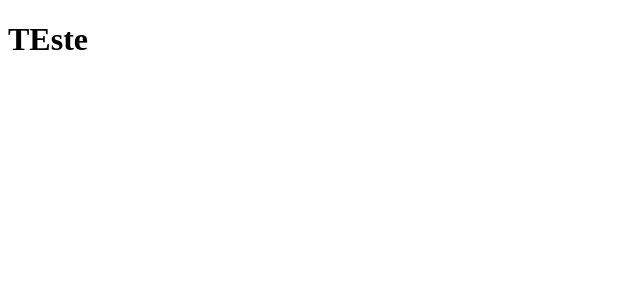
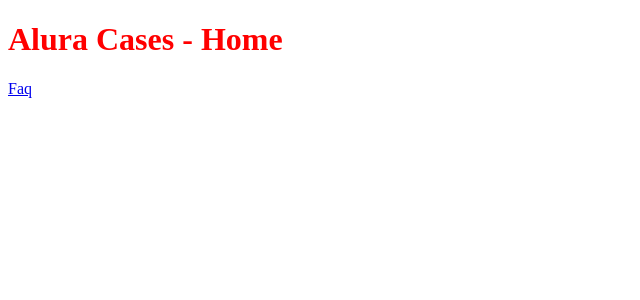
Before and after one commit to NilsonPagnez/projetonextjs, a Next.js app: page / in a window 1280 px wide. Shown: the top 300 px of the page, without its empty margins (0-640 px from the left). Built offline with nearby package versions, Linux system fonts and the light colour scheme.

Commit message:
ajustando pastas e css em js

```diff
--- a/pages/index.js
+++ b/pages/index.js
@@ -1,8 +1,34 @@
-export default function HomePage(){
-    return(
-        <h1>
-            TEste
-        </h1>
+import { Children } from "react"
+import Link from "../src/components/Link"
+
+function Title({ children, as }) {
+
+    const Tag = as
+    return (
+        <>
+            <Tag>
+                {children}
+            </Tag>
+            <style jsx>{`
+            ${Tag} {
+                color: red;
+            }
+
+        `}
+
+            </style>
+        </>
+    )
+}
+
+export default function HomePage() {
+    return (
+        <div>
+            <Title as={'h1'}>Alura Cases - Home</Title>
+            <Link href="/faq">
+                Faq
+            </Link>
+        </div>
 
     )
 }
--- /dev/null
+++ b/src/components/Link/index.js
@@ -0,0 +1,9 @@
+import NextLink from "next/link"
+
+function Link({ href, children, }) {
+    return (
+        <NextLink href={href}>{children}</NextLink>
+    )
+}
+
+export default Link
```
Also changed, not shown: pages/faq.js (added, +15 -0 lines).
